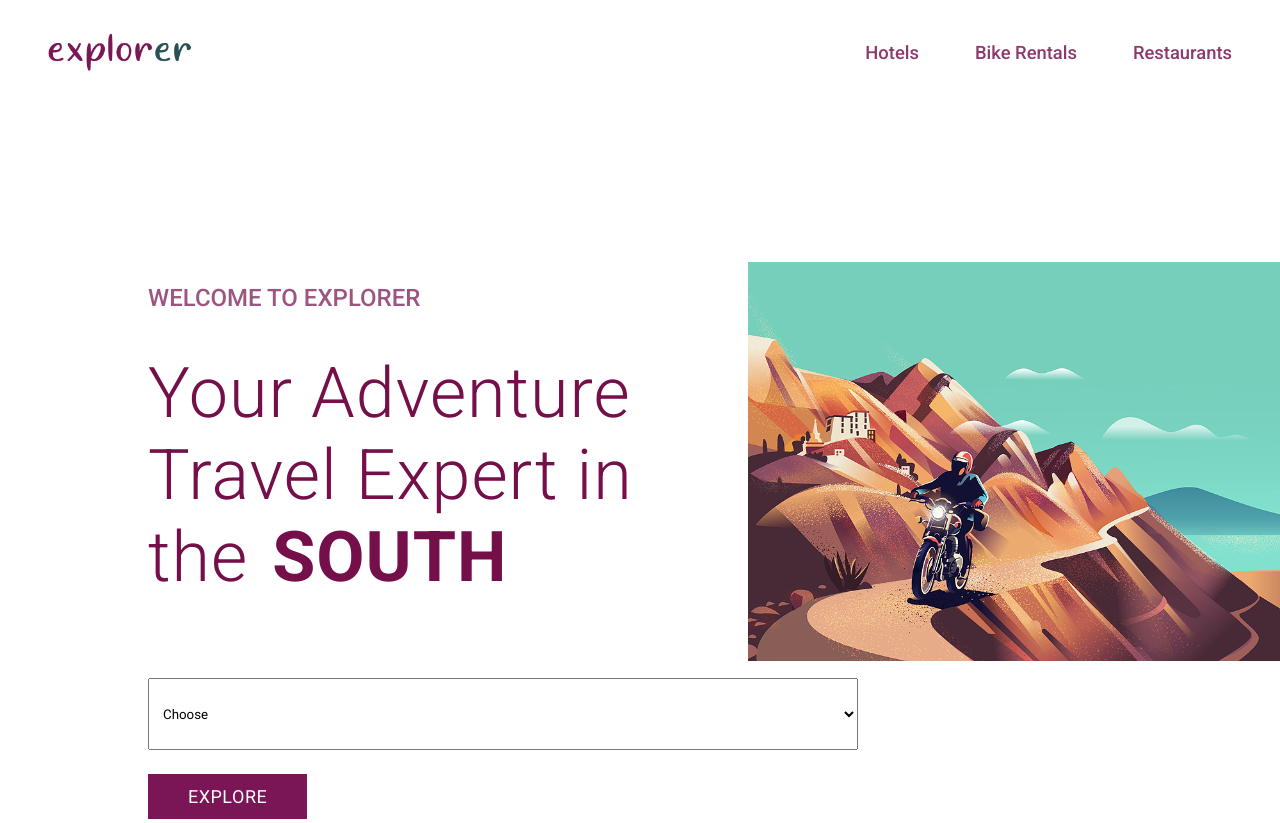
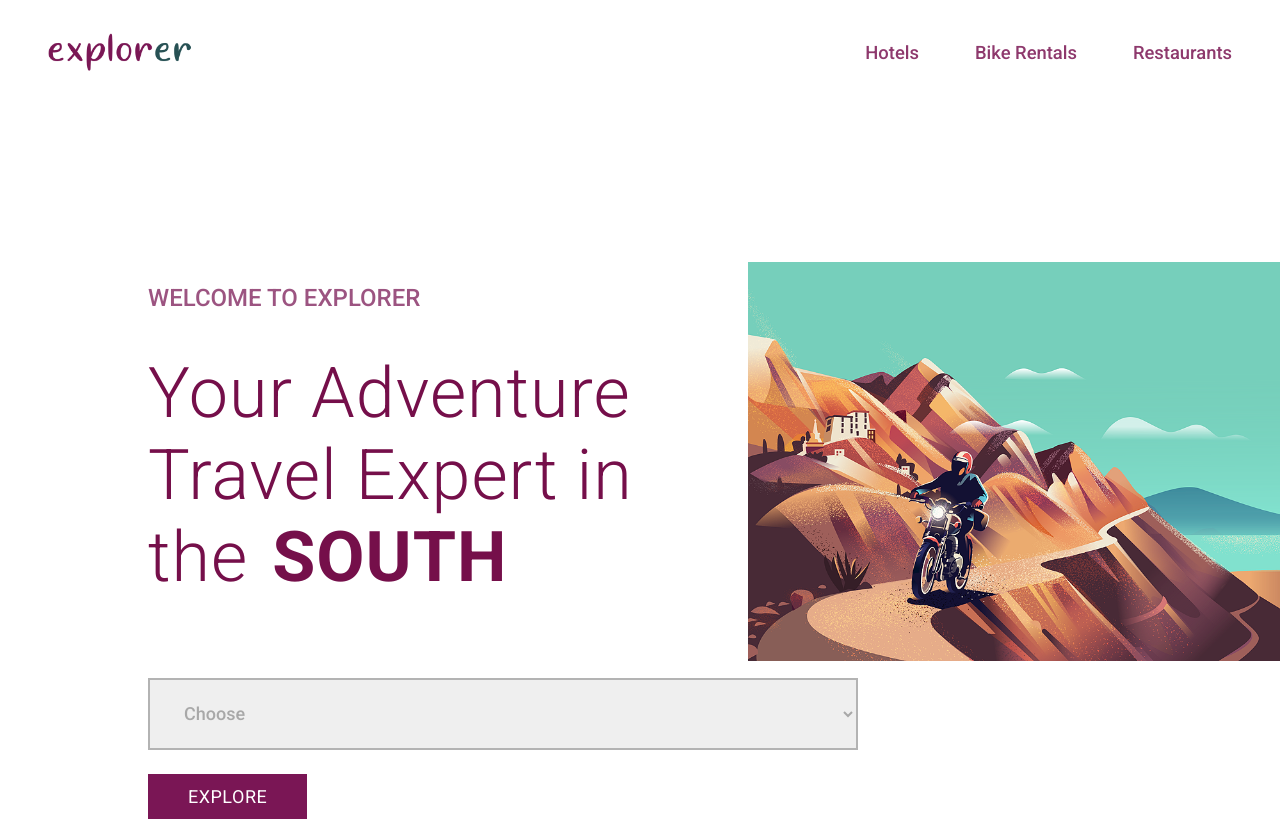
Before and after one commit to Mohana-Sowdesh/React-JS-Training, a React (Create React App) app in the folder explorer/: page / in a window 1280 px wide. Built offline with nearby package versions, Linux system fonts and the light colour scheme.

Commit message:
Dropdown changes

```diff
--- a/explorer/src/components/Banner/Banner.jsx
+++ b/explorer/src/components/HomeBanner/HomeBanner.jsx
@@ -1,4 +1,4 @@
-import styles from "../Banner/Banner.module.scss";
+import styles from "../HomeBanner/HomeBanner.module.scss";
 import cover from '../../assets/explorer.webp';
 import { AppConstants } from '../../constants/app-constants';
 import Button from "../Button/Button";
--- a/explorer/src/components/Banner/Banner.module.scss
+++ b/explorer/src/components/HomeBanner/HomeBanner.module.scss
@@ -42,10 +42,27 @@
 }
 
 .dropdown {
-    padding: 10px;
+    padding: 10px 30px;
     width: 710px;
     height: 72px;
+    font-size: 18px;
+    font-weight: 500;
+    color: $dropdown-txt-xolor;
+    border: 2px solid $border-color;
 }
+
+select::-ms-expand {
+    display: none;
+}
+
+select::after {
+    content: "Hello";
+    background-image: url("../../assets/dropdown-image.png");
+    background-position: right center; /* Adjust as needed */
+    background-repeat: no-repeat;
+    /* Additional styles for positioning and sizing */
+    pointer-events: none; /* Ensure clicks go through to the select */
+  }
 
 .btn-container {
     margin-top: 1.5rem;
--- a/explorer/src/pages/Home/Home.jsx
+++ b/explorer/src/pages/Home/Home.jsx
@@ -1,6 +1,6 @@
 import React from 'react';
 import Header from '../../components/Header/Header';
-import Banner from '../../components/Banner/Banner';
+import Banner from '../../components/HomeBanner/HomeBanner';
 
 function Home() {
     return (
--- a/explorer/src/styles/_color.module.scss
+++ b/explorer/src/styles/_color.module.scss
@@ -6,3 +6,5 @@ $welcome-msg-color: #9c5481;
 $slogan-color: #750f4a;
 
 $btn-color: #7a1655;
+$dropdown-txt-xolor: #a8a8a8;
+$border-color: #b3b3b3;
```
Also changed, not shown: explorer/src/components/Dropdown/Dropdown.jsx (added, +13 -0 lines), explorer/src/assets/dropdown-image.png (added), explorer/src/components/Dropdown/Dropdown.module.scss (added), 1 other file (tests, documents, lock files or other folders).
